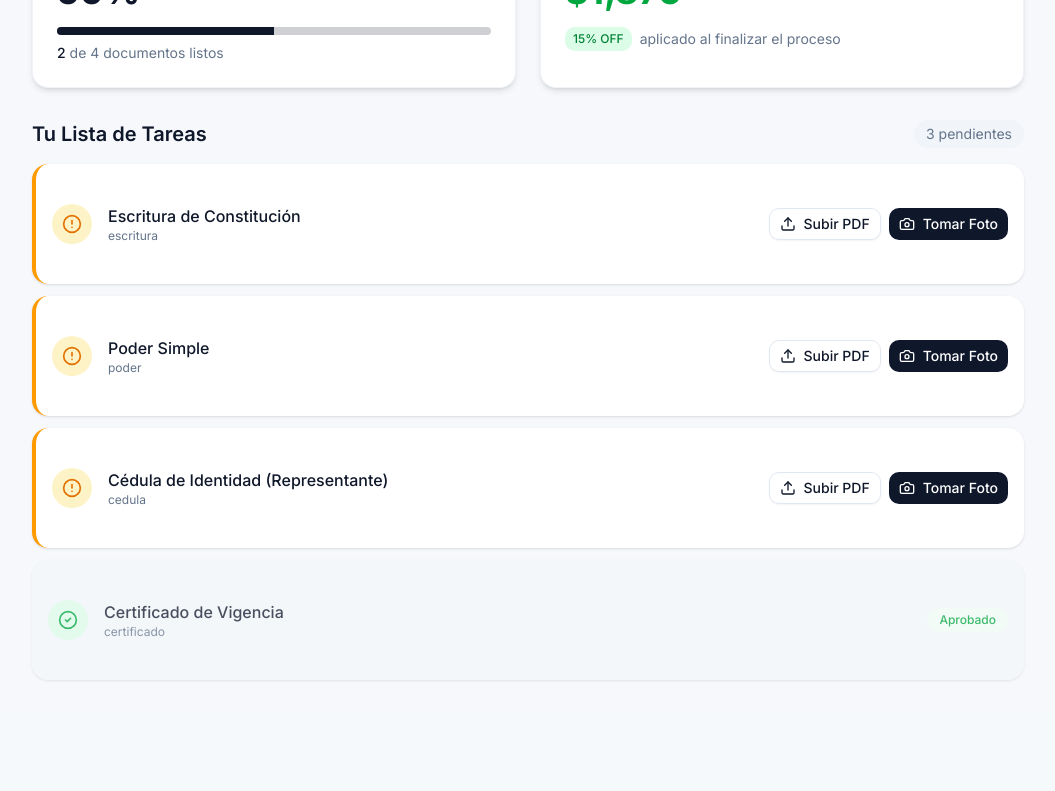
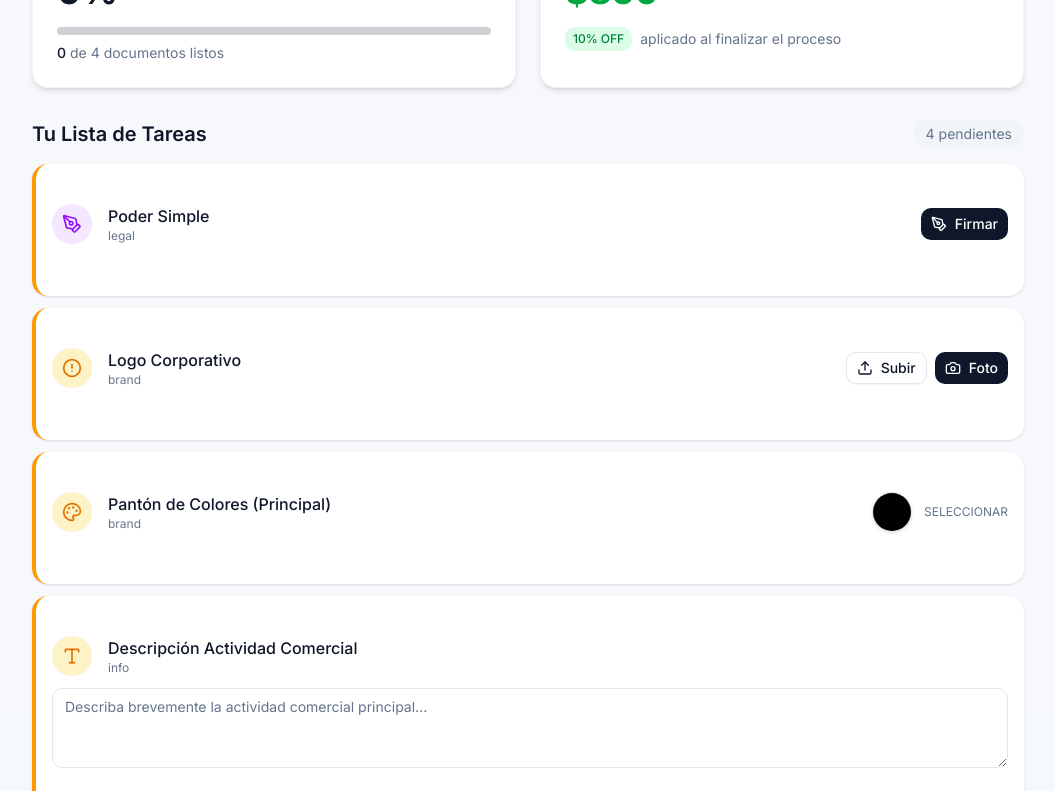
Before and after one commit to edspohr/spi-smart-flow, a Next.js app: page /cliente in a window 1280 px wide. Shown: the part 560-1351 px from the top of the page, without its empty margins (112-1167 px from the left). Built offline with nearby package versions, Linux system fonts and the light colour scheme.

Commit message:
feat: pi service customization with dynamic inputs and lint fixes

```diff
--- a/src/app/cliente/page.tsx
+++ b/src/app/cliente/page.tsx
@@ -6,11 +6,23 @@ import { Progress } from '@/components/ui/progress';
 import { TimelineStepper } from '@/components/shared/TimelineStepper';
 import { mockClient, mockOTA, mockDocuments, calculateDiscount } from '@/data/mock-clients';
 import { ModeToggle } from '@/components/mode-toggle';
-import { Camera, Upload, FileText, CheckCircle2, Clock, AlertCircle } from 'lucide-react';
+import { Camera, Upload, FileText, CheckCircle2, AlertCircle, PenTool, Palette, Type } from 'lucide-react';
 import { Button } from '@/components/ui/button';
+import { SignatureCanvas } from '@/components/shared/SignatureCanvas';
+import {
+  Dialog,
+  DialogContent,
+  DialogHeader,
+  DialogTitle,
+  DialogTrigger,
+} from "@/components/ui/dialog";
+import { Input } from "@/components/ui/input";
+import { Textarea } from "../../components/ui/textarea";
 
 export default function ClientDashboard() {
   const [documents, setDocuments] = useState(mockDocuments);
+  const [openSignatureId, setOpenSignatureId] = useState<string | null>(null);
+
   const completedDocs = documents.filter(d => d.status === 'validated').length;
   const uploadedDocs = documents.filter(d => d.status === 'uploaded').length;
 
@@ -24,10 +36,122 @@ export default function ClientDashboard() {
   const handleFileUpload = (docId: string, event: React.ChangeEvent<HTMLInputElement>) => {
     const file = event.target.files?.[0];
     if (file) {
-      // Simulate upload success
       setDocuments(prev => prev.map(doc =>
-        doc.id === docId ? { ...doc, status: 'uploaded' } : doc
+        doc.id === docId ? { ...doc, status: 'uploaded', value: file.name } : doc
       ));
+    }
+  };
+
+  const handleSignature = (docId: string, signatureData: string) => {
+    setDocuments(prev => prev.map(doc =>
+        doc.id === docId ? { ...doc, status: 'uploaded', value: signatureData } : doc
+    ));
+    setOpenSignatureId(null);
+  };
+
+  const handleColorChange = (docId: string, color: string) => {
+     setDocuments(prev => prev.map(doc =>
+        doc.id === docId ? { ...doc, status: 'uploaded', value: color } : doc
+    ));
+  };
+
+  const handleTextChange = (docId: string, text: string) => {
+      // Mark as uploaded if it has content, otherwise pending
+      const status = text.length > 5 ? 'uploaded' : 'pending';
+      setDocuments(prev => prev.map(doc =>
+        doc.id === docId ? { ...doc, status, value: text } : doc
+    ));
+  };
+
+  const renderInputAction = (doc: typeof mockDocuments[0]) => {
+      if (doc.status === 'validated') {
+          return (
+             <span className="text-xs font-medium text-green-600 dark:text-green-400 px-3 py-1 bg-green-50 dark:bg-green-900/20 rounded-full">
+                Aprobado
+             </span>
+          );
+      }
+
+      switch (doc.inputType) {
+          case 'signature':
+              return (
+                  <Dialog open={openSignatureId === doc.id} onOpenChange={(open) => setOpenSignatureId(open ? doc.id : null)}>
+                    <DialogTrigger asChild>
+                        <Button size="sm" className="gap-2 bg-primary hover:bg-primary/90">
+                           <PenTool className="h-4 w-4" />
+                           {doc.status === 'uploaded' ? 'Firmado' : 'Firmar'}
+                        </Button>
+                    </DialogTrigger>
+                    <DialogContent className="max-w-lg">
+                        <DialogHeader>
+                            <DialogTitle>Firma Digital: {doc.name}</DialogTitle>
+                        </DialogHeader>
+                        <div className="py-4">
+                            <SignatureCanvas
+                                onSign={(data) => handleSignature(doc.id, data)}
+                                onClear={() => {}}
+                            />
+                        </div>
+                    </DialogContent>
+                  </Dialog>
+              );
+
+          case 'color':
+              return (
+                  <div className="flex items-center gap-3">
+                      <div className="relative overflow-hidden w-10 h-10 rounded-full border border-border shadow-sm">
+                        <Input
+                            type="color"
+                            className="absolute -top-2 -left-2 w-16 h-16 p-0 cursor-pointer border-0"
+                            value={doc.value || "#000000"}
+                            onChange={(e: React.ChangeEvent<HTMLInputElement>) => handleColorChange(doc.id, e.target.value)}
+                        />
+                      </div>
+                      <span className="text-xs font-mono text-muted-foreground uppercase">
+                          {doc.value || "Seleccionar"}
+                      </span>
+                  </div>
+              );
+
+          case 'text':
+             if (doc.status === 'uploaded' || doc.status === 'pending') {
+                 // Inline text area for "text" types
+                 return null; // Handle in main render
+             }
+             return null;
+
+          case 'file':
+          default:
+              return (
+                <div className="relative">
+                    <input
+                        type="file"
+                        accept="image/*,application/pdf"
+                        capture="environment"
+                        id={`file-${doc.id}`}
+                        className="hidden"
+                        onChange={(e) => handleFileUpload(doc.id, e)}
+                    />
+                    <div className="flex gap-2">
+                        <Button
+                            variant="outline"
+                            size="sm"
+                            className="hidden sm:flex gap-2"
+                            onClick={() => document.getElementById(`file-${doc.id}`)?.click()}
+                        >
+                            <Upload className="h-4 w-4" /> Subir
+                        </Button>
+                        <Button
+                            size="sm"
+                            className="gap-2 bg-primary hover:bg-primary/90"
+                            onClick={() => document.getElementById(`file-${doc.id}`)?.click()}
+                        >
+                            <Camera className="h-4 w-4" />
+                            <span className="hidden sm:inline">Foto</span>
+                        </Button>
+                    </div>
+                </div>
+              );
       }
   };
 
@@ -133,17 +257,21 @@ export default function ClientDashboard() {
                   ${doc.status === 'pending' ? 'border-l-4 border-l-amber-500 bg-card hover:translate-x-1' : 'opacity-75 bg-secondary/50'}
                 `}
               >
-                <div className="p-4 flex items-center justify-between gap-4">
+                <div className="p-4">
+                    <div className="flex items-center justify-between gap-4 mb-3">
                         <div className="flex items-center gap-4">
                             <div className={`
                             h-10 w-10 rounded-full flex items-center justify-center shrink-0
                             ${doc.status === 'validated' ? 'bg-green-100 text-green-600 dark:bg-green-900/30 dark:text-green-400' : ''}
                             ${doc.status === 'uploaded' ? 'bg-blue-100 text-blue-600 dark:bg-blue-900/30 dark:text-blue-400' : ''}
-                      ${doc.status === 'pending' ? 'bg-amber-100 text-amber-600 dark:bg-amber-900/30 dark:text-amber-400' : ''}
+                            ${doc.status === 'pending' && doc.inputType === 'signature' ? 'bg-purple-100 text-purple-600 dark:bg-purple-900/30 dark:text-purple-400' : ''}
+                            ${doc.status === 'pending' && doc.inputType !== 'signature' ? 'bg-amber-100 text-amber-600 dark:bg-amber-900/30 dark:text-amber-400' : ''}
                             `}>
                             {doc.status === 'validated' && <CheckCircle2 className="h-5 w-5" />}
-                      {doc.status === 'uploaded' && <Clock className="h-5 w-5" />}
-                      {doc.status === 'pending' && <AlertCircle className="h-5 w-5" />}
+                            {doc.status !== 'validated' && doc.inputType === 'signature' && <PenTool className="h-5 w-5" />}
+                            {doc.status !== 'validated' && doc.inputType === 'color' && <Palette className="h-5 w-5" />}
+                            {doc.status !== 'validated' && doc.inputType === 'text' && <Type className="h-5 w-5" />}
+                            {doc.status !== 'validated' && doc.inputType === 'file' && <AlertCircle className="h-5 w-5" />}
                             </div>
                             <div>
                                 <h4 className="font-medium text-foreground">{doc.name}</h4>
@@ -152,50 +280,38 @@ export default function ClientDashboard() {
                         </div>
 
                         <div className="flex items-center">
-                    {doc.status === 'pending' && (
-                      <div className="relative">
-                        <input
-                          type="file"
-                          accept="image/*"
-                          capture="environment"
-                          id={`file-${doc.id}`}
-                          className="hidden"
-                          onChange={(e) => handleFileUpload(doc.id, e)}
+                            {renderInputAction(doc)}
+                        </div>
+                    </div>
+
+                    {/* Render Text Area content if type is text */}
+                    {doc.inputType === 'text' && (
+                        <div className="mt-2">
+                             <Textarea
+                                placeholder="Describa brevemente la actividad comercial principal..."
+                                className="min-h-[80px]"
+                                value={doc.value || ''}
+                                onChange={(e: React.ChangeEvent<HTMLTextAreaElement>) => handleTextChange(doc.id, e.target.value)}
                              />
-                        <div className="flex gap-2">
-                           <Button
-                            variant="outline"
-                            size="sm"
-                            className="hidden sm:flex gap-2"
-                            onClick={() => document.getElementById(`file-${doc.id}`)?.click()}
-                          >
-                             <Upload className="h-4 w-4" /> Subir PDF
-                           </Button>
-                           <Button
-                             size="sm"
-                             className="gap-2 bg-primary hover:bg-primary/90"
-                             onClick={() => document.getElementById(`file-${doc.id}`)?.click()}
-                           >
-                             <Camera className="h-4 w-4" />
-                             <span className="hidden sm:inline">Tomar Foto</span>
-                             <span className="sm:hidden">Foto</span>
-                           </Button>
-                        </div>
                         </div>
                     )}
 
-                    {doc.status === 'uploaded' && (
-                       <span className="text-xs font-medium text-blue-600 dark:text-blue-400 px-3 py-1 bg-blue-50 dark:bg-blue-900/20 rounded-full">
-                         En Revisión
-                       </span>
+                    {/* Show value for Colors if selected */}
+                     {doc.inputType === 'color' && doc.value && (
+                        <div
+                            className="mt-2 h-4 w-full rounded-full opacity-50"
+                            style={{ backgroundColor: doc.value }}
+                        />
                      )}
 
-                    {doc.status === 'validated' && (
-                       <span className="text-xs font-medium text-green-600 dark:text-green-400 px-3 py-1 bg-green-50 dark:bg-green-900/20 rounded-full">
-                         Aprobado
-                       </span>
+                     {/* Show signature if present */}
+                     {doc.inputType === 'signature' && doc.value && (
+                         <div className="mt-2 p-2 border border-dashed rounded bg-secondary/50">
+                             {/* eslint-disable-next-line @next/next/no-img-element */}
+                             <img src={doc.value} alt="Firma" className="h-12 object-contain opacity-80" />
+                         </div>
                      )}
-                  </div>
+
                 </div>
               </Card>
             ))}
--- a/src/components/shared/CountdownBanner.tsx
+++ b/src/components/shared/CountdownBanner.tsx
@@ -28,7 +28,7 @@ export function CountdownBanner() {
   }
 
   return (
-    <div className="w-full bg-gradient-to-r from-orange-500 to-amber-500 text-white py-2.5 px-4">
+    <div className="w-full bg-linear-to-r from-orange-500 to-amber-500 text-white py-2.5 px-4">
       <div className="container mx-auto flex items-center justify-center gap-3 text-sm font-medium">
         <span className="flex items-center gap-2">
           <svg className="w-4 h-4" fill="none" stroke="currentColor" viewBox="0 0 24 24">
--- a/src/components/ui/dropdown-menu.tsx
+++ b/src/components/ui/dropdown-menu.tsx
@@ -65,7 +65,7 @@ const DropdownMenuContent = React.forwardRef<
       ref={ref}
       sideOffset={sideOffset}
       className={cn(
-        "z-50 min-w-[8rem] overflow-hidden rounded-md border bg-popover p-1 text-popover-foreground shadow-md data-[state=open]:animate-in data-[state=closed]:animate-out data-[state=closed]:fade-out-0 data-[state=open]:fade-in-0 data-[state=closed]:zoom-out-95 data-[state=open]:zoom-in-95 data-[side=bottom]:slide-in-from-top-2 data-[side=left]:slide-in-from-right-2 data-[side=right]:slide-in-from-left-2 data-[side=top]:slide-in-from-bottom-2",
+        "z-50 min-w-32 overflow-hidden rounded-md border bg-popover p-1 text-popover-foreground shadow-md data-[state=open]:animate-in data-[state=closed]:animate-out data-[state=closed]:fade-out-0 data-[state=open]:fade-in-0 data-[state=closed]:zoom-out-95 data-[state=open]:zoom-in-95 data-[side=bottom]:slide-in-from-top-2 data-[side=left]:slide-in-from-right-2 data-[side=right]:slide-in-from-left-2 data-[side=top]:slide-in-from-bottom-2",
         className
       )}
       {...props}
--- /dev/null
+++ b/src/components/ui/textarea.tsx
@@ -0,0 +1,22 @@
+import * as React from "react"
+
+import { cn } from "@/lib/utils"
+
+const Textarea = React.forwardRef<
+  HTMLTextAreaElement,
+  React.ComponentProps<"textarea">
+>(({ className, ...props }, ref) => {
+  return (
+    <textarea
+      className={cn(
+        "flex min-h-[80px] w-full rounded-md border border-input bg-background px-3 py-2 text-base ring-offset-background placeholder:text-muted-foreground focus-visible:outline-none focus-visible:ring-2 focus-visible:ring-ring focus-visible:ring-offset-2 disabled:cursor-not-allowed disabled:opacity-50 md:text-sm",
+        className
+      )}
+      ref={ref}
+      {...props}
+    />
+  )
+})
+Textarea.displayName = "Textarea"
+
+export { Textarea }
--- a/src/data/mock-clients.ts
+++ b/src/data/mock-clients.ts
@@ -23,7 +23,9 @@ export interface OTA {
 export interface Document {
   id: string;
   name: string;
-  type: "escritura" | "poder" | "cedula" | "certificado" | "otros";
+  type: string;
+  inputType: 'file' | 'signature' | 'color' | 'text';
+  value?: string; // For saving text, hex codes, or signature data URLs
   status: "pending" | "uploaded" | "validated" | "rejected";
   required: boolean;
   reuseAvailable?: boolean;
@@ -31,97 +33,60 @@ export interface Document {
   validUntil?: string;
 }
 
-export interface HistoricalDocument {
-  id: string;
-  name: string;
-  type: string;
-  uploadDate: string;
-  validUntil: string;
-}
-
-// ============ DATOS MOCK ============
-
 export const mockClient: Client = {
   id: "client-001",
   rut: "76.543.210-K",
   name: "Carlos Andrés Mendoza Fuentes",
-  company: "Constructora Mendoza SpA",
-  email: "carlos.mendoza@constructoramendoza.cl",
+  company: "Startup Innovadora SpA",
+  email: "carlos.mendoza@startup.cl",
   address: "Av. Providencia 1234, Of. 501, Santiago",
 };
 
 export const mockOTA: OTA = {
   id: 'ota-001',
   clientId: 'client-001',
-  amount: 12500,
-  discountPercentage: 15,
-  discountDeadline: new Date(Date.now() + 4 * 24 * 60 * 60 * 1000 + 12 * 60 * 60 * 1000), // 4 días y 12 horas
+  amount: 8500, // Adjusted for PI service
+  discountPercentage: 10,
+  discountDeadline: new Date(Date.now() + 4 * 24 * 60 * 60 * 1000),
   status: 'pending_docs',
-  createdAt: new Date(Date.now() - 10 * 24 * 60 * 60 * 1000) // Hace 10 días
+  createdAt: new Date(Date.now() - 2 * 24 * 60 * 60 * 1000)
 };
 
 export const mockDocuments: Document[] = [
   {
     id: "doc-001",
-    name: "Escritura de Constitución",
-    type: "escritura",
+    name: "Poder Simple",
+    type: "legal",
+    inputType: "signature",
     status: "pending",
     required: true,
-    reuseAvailable: true,
-    reuseFromDate: "2023-08-15",
-    validUntil: "2028-08-15",
   },
   {
     id: "doc-002",
-    name: "Poder Simple",
-    type: "poder",
+    name: "Logo Corporativo",
+    type: "brand",
+    inputType: "file",
     status: "pending",
     required: true,
-    reuseAvailable: false,
   },
   {
     id: "doc-003",
-    name: "Cédula de Identidad (Representante)",
-    type: "cedula",
+    name: "Pantón de Colores (Principal)",
+    type: "brand",
+    inputType: "color",
     status: "pending",
     required: true,
-    reuseAvailable: true,
-    reuseFromDate: "2024-01-10",
-    validUntil: "2034-01-10",
   },
   {
     id: "doc-004",
-    name: "Certificado de Vigencia",
-    type: "certificado",
-    status: "validated",
+    name: "Descripción Actividad Comercial",
+    type: "info",
+    inputType: "text",
+    status: "pending",
     required: true,
-    validUntil: "2025-06-30",
-  },
-  {
-    id: "doc-005",
-    name: "Última Declaración de IVA",
-    type: "otros",
-    status: "uploaded",
-    required: false,
   },
 ];
 
-export const mockHistoricalDocuments: HistoricalDocument[] = [
-  {
-    id: "hist-001",
-    name: "Escritura de Constitución - Constructora Mendoza SpA",
-    type: "escritura",
-    uploadDate: "2023-08-15",
-    validUntil: "2028-08-15",
-  },
-  {
-    id: "hist-002",
-    name: "Cédula de Identidad - Carlos Mendoza",
-    type: "cedula",
-    uploadDate: "2023-08-15",
-    validUntil: "2024-02-20",
-  },
-];
 
 // ============ ADMIN DASHBOARD DATA ============
 
```
Lines whose indentation alone changed are shown as unchanged.
